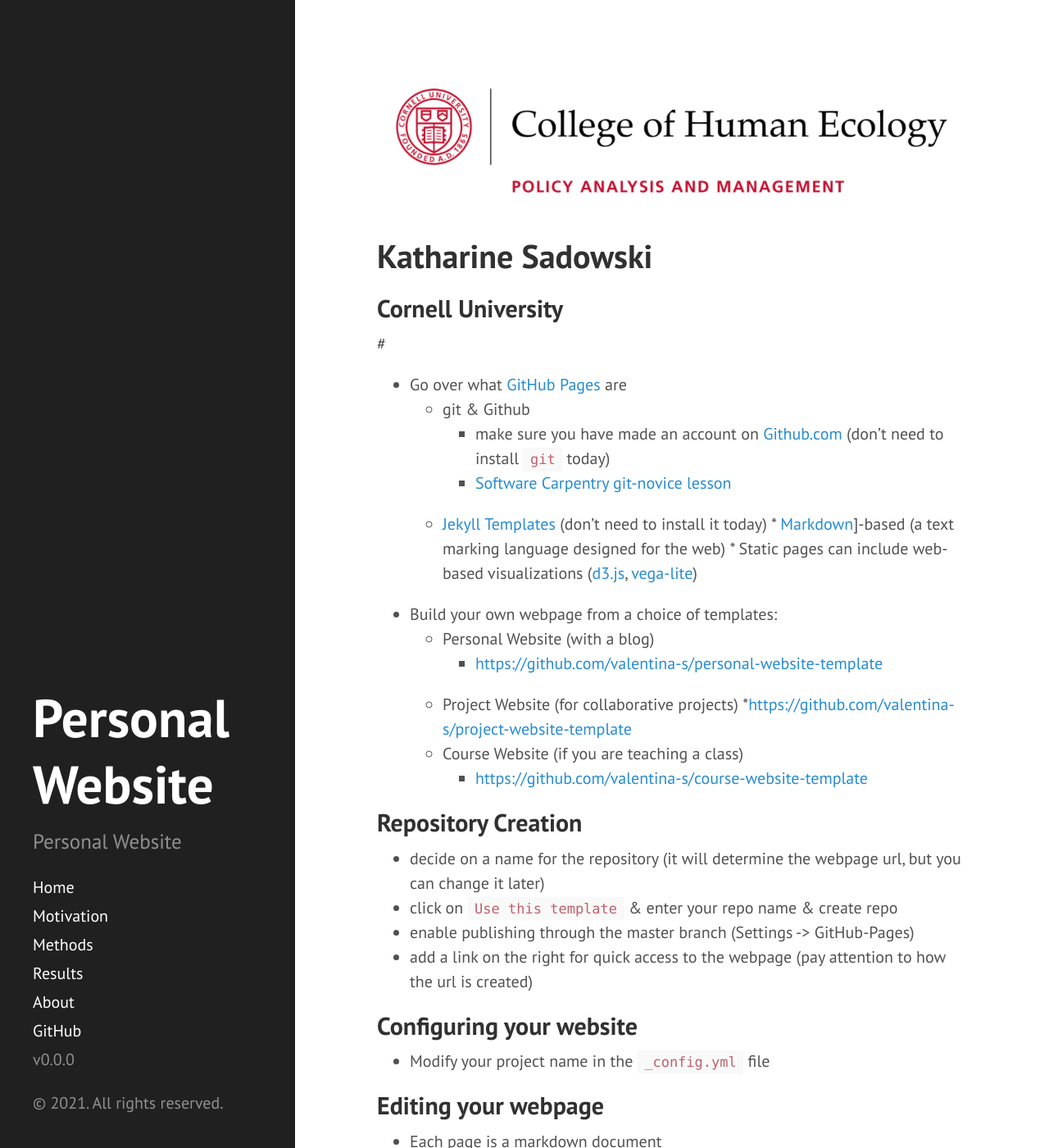
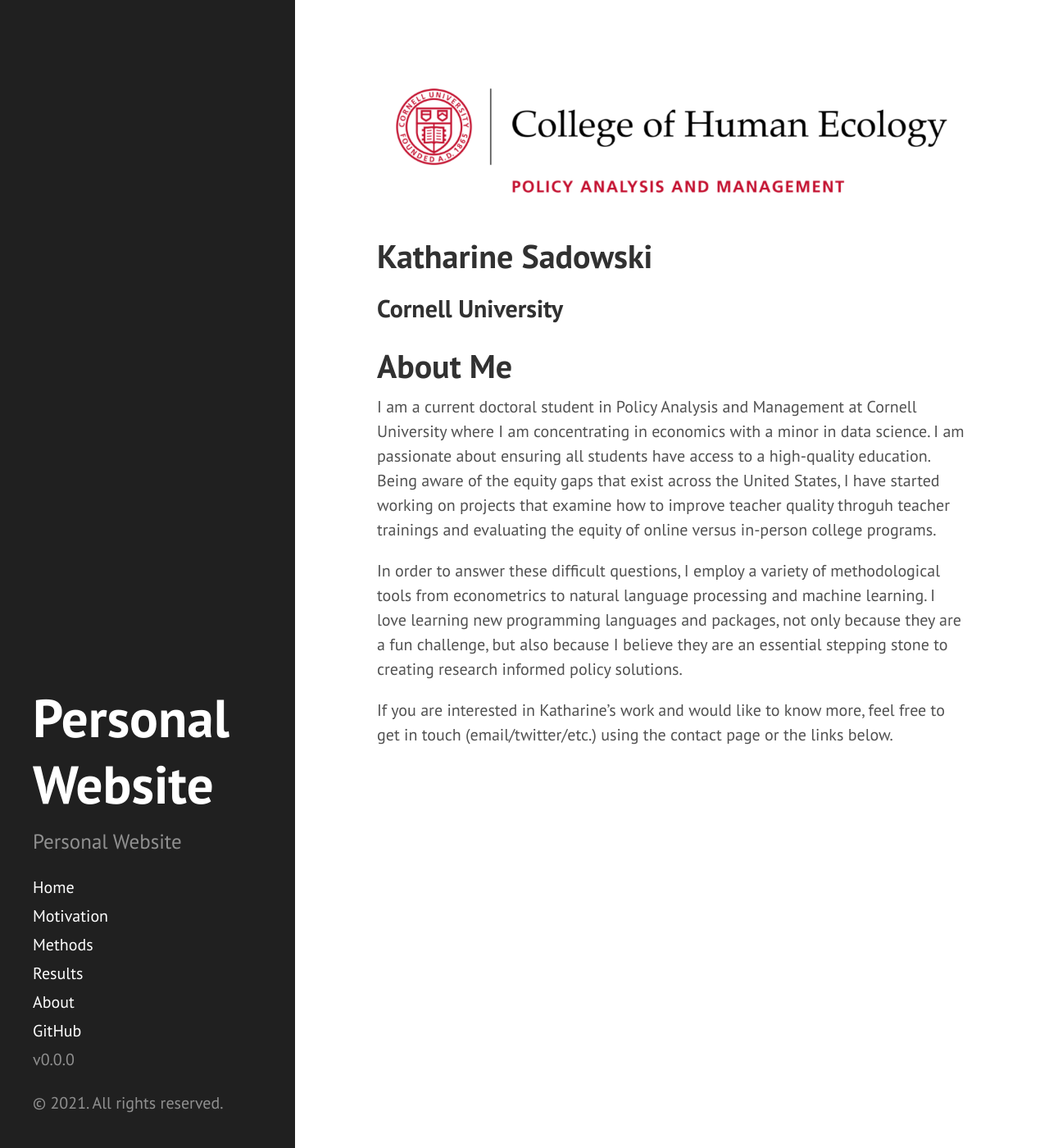
Before and after one commit to kcsadow/website, a Jekyll site: the page built from index.md, in a window 1280 px wide and 1400 px high. Shown: the whole window at 82% size. Built offline with Jekyll 4.4.1, drawn with Linux system fonts in a browser that asks for light colours; the list of posts is cut into pages by our own code; some of the changed text lies outside the part shown.

Commit message:
Update index.md

````diff
--- a/index.md
+++ b/index.md
@@ -8,62 +8,9 @@ layout: default
 # Katharine Sadowski
 ## Cornell University
 
-#
-* Go over what [GitHub Pages](https://pages.github.com/) are
-  * git & Github
-    * make sure you have made an account on [Github.com](Github.com) (don't need to install `git` today)
-    * [Software Carpentry git-novice lesson](http://swcarpentry.github.io/git-novice/)
-  * [Jekyll Templates](https://jekyllrb.com/) (don't need to install it today)
-		* [Markdown](https://daringfireball.net/projects/markdown/syntax)]-based (a text marking language designed for the web)
-		* Static pages can include web-based visualizations ([d3.js](https://d3js.org/), [vega-lite](https://vega.github.io/vega-lite/))
+# About Me
+I am a current doctoral student in Policy Analysis and Management at Cornell University where I am concentrating in economics with a minor in data science. I am passionate about ensuring all students have access to a high-quality education. Being aware of the equity gaps that exist across the United States, I have started working on projects that examine how to improve teacher quality throguh teacher trainings and evaluating the equity of online versus in-person college programs.
 
-* Build your own webpage from a choice of templates:
-  * Personal Website (with a blog)
-    * [https://github.com/valentina-s/personal-website-template](https://github.com/valentina-s/personal-website-template)
-  * Project Website (for collaborative projects)
-    *[https://github.com/valentina-s/project-website-template](https://github.com/valentina-s/project-website-template)
-  * Course Website (if you are teaching a class)
-    * [https://github.com/valentina-s/course-website-template](https://github.com/valentina-s/project-website-template)
+In order to answer these difficult questions, I employ a variety of methodological tools from econometrics to natural language processing and machine learning. I love learning new programming languages and packages, not only because they are a fun challenge, but also because I believe they are an essential stepping stone to creating research informed policy solutions.
 
-
-## Repository Creation
-
-* decide on a name for the repository (it will determine the webpage url, but you can change it later)
-* click on `Use this template` & enter your repo name & create repo
-* enable publishing through the master branch (Settings -> GitHub-Pages)
-* add a link on the right for quick access to the webpage (pay attention to how the url is created)
-
-
-## Configuring your website
-* Modify your project name in the `_config.yml` file
-
-## Editing your webpage
-
-* Each page is a markdown document
-	* Markdown is a text marking language designed for the web
-		* [Markdown Tutorial](https://daringfireball.net/projects/markdown/syntax)
-
-	* You can modify the markdown documents from the website (hit the edit button and commit when finished)
-    	* You can also make modifications to the text files locally and upload to the repo
-		* [Macdown Editor for Mac](https://macdown.uranusjr.com/)
-		* [MarkdownPad for Windows](http://markdownpad.com/news/2013/introducing-markdownpad-2/)
-		* [Visual Studio Code](https://code.visualstudio.com/docs/languages/markdown)
-		* [Atom editor](https://atom.io/) has a markdown extension
-
-
-* Images go into [assets/img](https://github.com/valentina-s/project-website-template/tree/master/assets/img)
-	* they can be accessed by:
-			```
-			<img src="{{ site.url }}{{ site.baseurl }}/assets/img/eScience.png">
-			```
-
-	* feel free to have a different header image relevant to your project
-
-* Blog posts (for the minima theme) go to the [_posts](https://github.com/valentina-s/personal-website-template/tree/master/_posts) folder
-  * add a date in the name so they get ordered
-
-* Modifying tabs:
-  * sidebar tabs (for project theme):
-  	* [https://github.com/uwescience/project-website-template/blob/master/_includes/sidebar.html](https://github.com/valentina-s/project-website-template/blob/master/_includes/sidebar.html)
-  * header tabs (for personal and course theme)
-  	* in [`_config.yml`](https://github.com/valentina-s/personal-website-template/blob/master/_config.yml) list them under `header_pages`
+If you are interested in Katharine’s work and would like to know more, feel free to get in touch (email/twitter/etc.) using the contact page or the links below.
````
